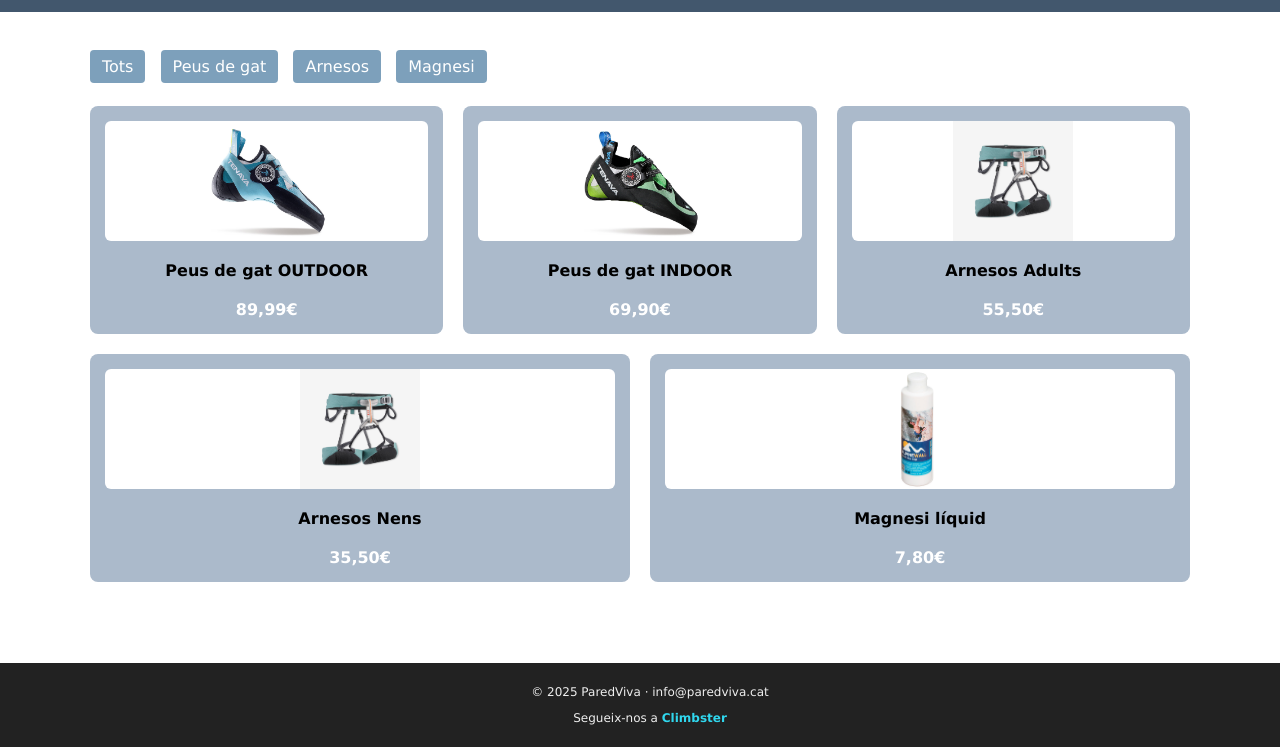
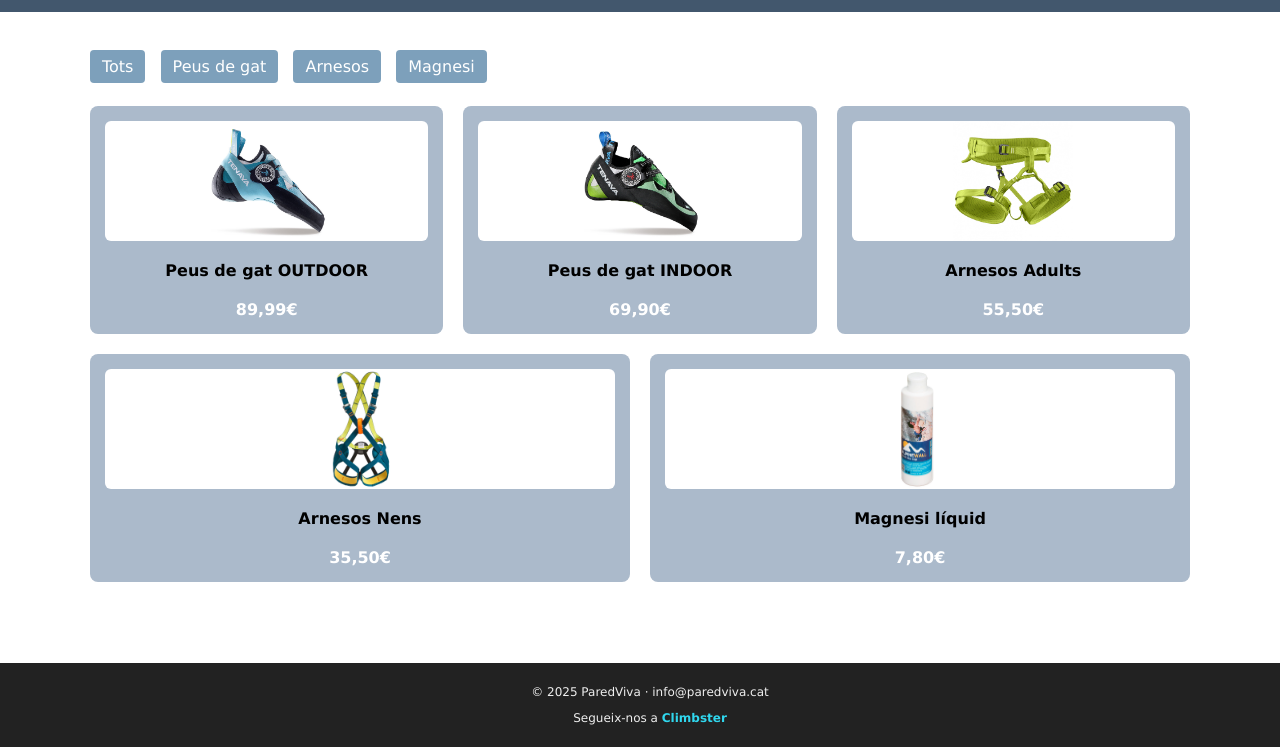
Before and after one commit to Atreb8/Exercici002-Mini-web-d-empresa, a plain HTML site: page DAM1M04-Exercici002/productes.html in a window 1280 px wide. Shown: the part 53-800 px from the top of the page. Drawn offline with Linux system fonts and the light colour scheme.

Commit message:
canvi fotos productes

```diff
--- a/DAM1M04-Exercici002/productes.html
+++ b/DAM1M04-Exercici002/productes.html
@@ -106,7 +106,7 @@
 
       <div class="producte">
         <div class="img-container">
-          <img src="img/arnes.jpg" alt="Arnesos Adults" class="img_solo">
+          <img src="img/arnes_adult.jpg" alt="Arnesos Adults" class="img_solo">
         </div>
         <h4>Arnesos Adults</h4>
         <p>55,50€</p>
@@ -114,7 +114,7 @@
 
       <div class="producte">
         <div class="img-container">
-          <img src="img/arnes.jpg" alt="Arnesos Nens" class="img_solo">
+          <img src="img/arnes_nen.avif" alt="Arnesos Nens" class="img_solo">
         </div>
         <h4>Arnesos Nens</h4>
         <p>35,50€</p>
```
Also changed, not shown: DAM1M04-Exercici002/img/arnes.jpg (deleted), DAM1M04-Exercici002/img/arnes_adult.jpg (added), DAM1M04-Exercici002/img/arnes_nen.avif (added), 2 other files.
